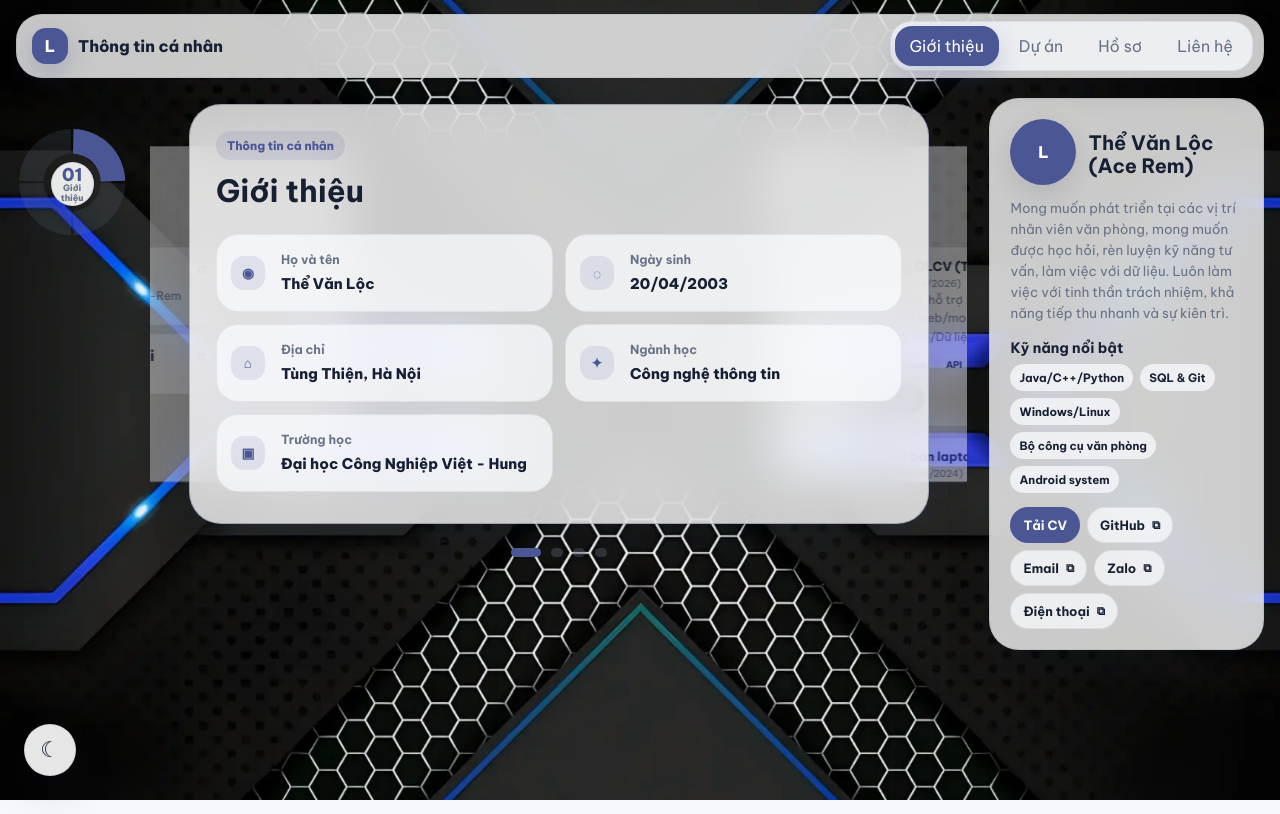
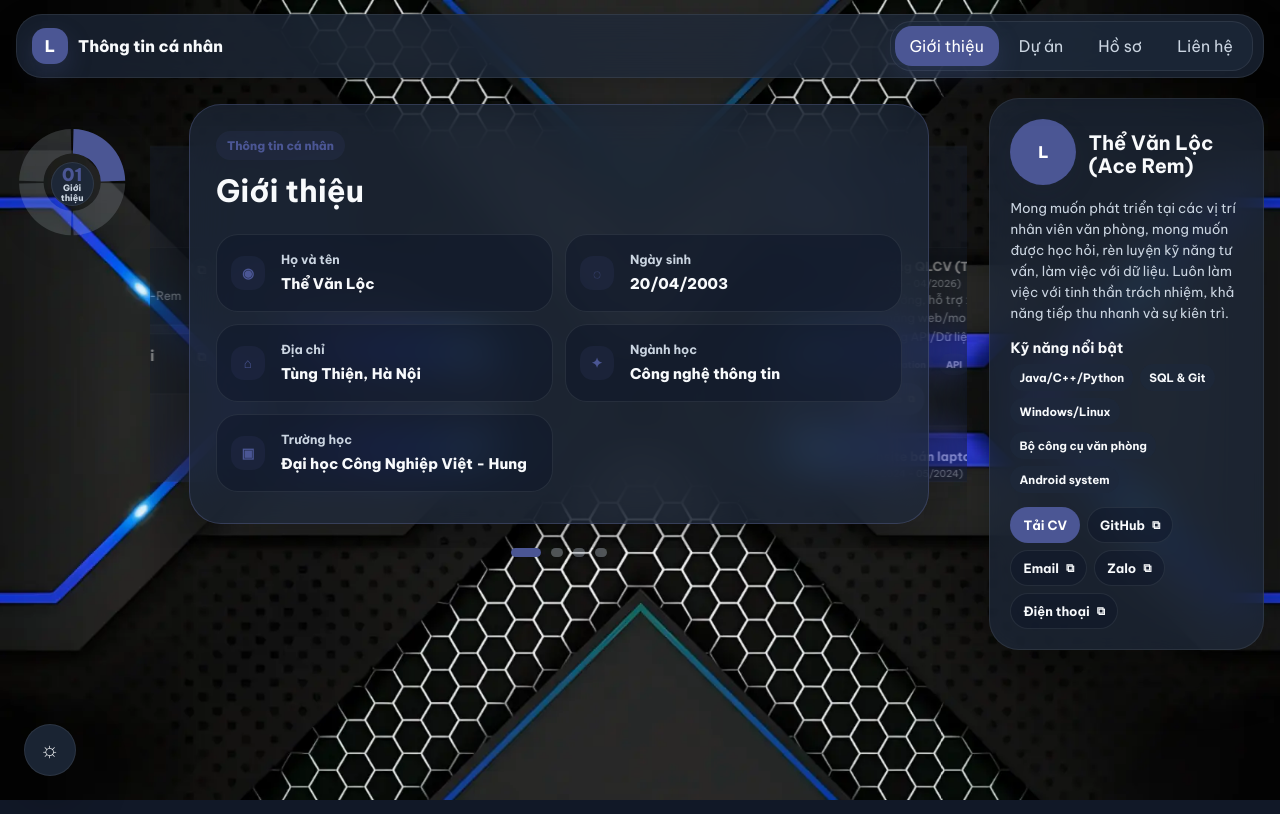
Before and after one commit to Ace-Rem/profile_web, a plain HTML site: page index.html in a window 1280 px wide. Drawn offline with Linux system fonts and the light colour scheme.

Commit message:
Cập nhật giao diện

```diff
--- a/script.js
+++ b/script.js
@@ -256,6 +256,12 @@ function renderPages() {
   track.innerHTML = html;
 }
 
+function renderBackgrounds() {
+  themeBackground.innerHTML = portfolioData.pages.map((page, index) =>
+    `<div class="bg-layer" data-index="${index}" style="background-image: url('${page.bgImage}')"></div>`
+  ).join("");
+}
+
 // ==========================================
 // 4. CORE LOGIC & SỰ KIỆN CẢI TIẾN
 // ==========================================
@@ -305,8 +311,9 @@ function setActivePage(index) {
   circleIndex.textContent = String(activeIndex + 1).padStart(2, "0");
   circleLabel.textContent = activePage.title;
 
-  // Cập nhật ảnh nền tùy chỉnh
-  themeBackground.style.backgroundImage = `url('${activePage.bgImage}')`;
+  document.querySelectorAll(".bg-layer").forEach((layer, idx) => {
+    layer.style.opacity = idx === activeIndex ? "1" : "0";
+  });
 
   document.querySelectorAll(".menu-button").forEach((btn, idx) => btn.classList.toggle("active", idx === activeIndex));
   document.querySelectorAll(".indicator-dot").forEach((dot, idx) => dot.classList.toggle("active", idx === activeIndex));
@@ -405,7 +412,8 @@ renderMenu();
 renderPages();
 renderIndicators();
 renderCircle();
-setTheme(localStorage.getItem("portfolio-theme") || "light");
+renderBackgrounds();
+setTheme(localStorage.getItem("portfolio-theme") || "dark");
 updateLayoutMetrics();
 setActivePage(0);
 
--- a/style.css
+++ b/style.css
@@ -1,7 +1,7 @@
 :root {
   --active-color: #2f7df6;
   --page-bg: #f5f8fc;
-  --page-bgn: #0a0d10c;
+  --page-bgn: #17203300;
   --text: #172033;
   --muted: #697386;
   --soft: rgba(244, 247, 251, 0.82);
@@ -63,27 +63,41 @@ button {
 
 .theme-background {
   position: fixed;
-  inset: 0;
+  top: 0;
+  left: 0;
+  width: 100vw;
+  height: 100lvh;
   z-index: -3;
-
-  /* Lấp đầy màn hình, không bóp méo, nhưng sẽ cắt xén rìa nếu sai tỷ lệ */
-  background-size: cover;
-
-  /* Căn giữa bức ảnh để khi cắt xén, phần trung tâm vẫn được giữ lại */
-  background-position: center center;
-
-  background-repeat: no-repeat;
-  transition: background-image 0.6s ease-in-out, background-color var(--transition);
+  background-color: #0B0909;
 }
 
-/* Thêm lớp phủ (overlay) nhẹ để ảnh nền thiên nhiên không làm chìm chữ */
+.bg-layer {
+  position: absolute;
+  inset: 0;
+  background-size: cover;
+  background-position: center;
+  background-repeat: no-repeat;
+  opacity: 0;
+  z-index: 0;
+  transition: opacity 0.5s ease-in-out;
+  will-change: opacity;
+}
+
+.theme-background::after {
+  content: "";
+  position: absolute;
+  inset: 0;
+  background: var(--page-bgn);
+  z-index: 1;
+  transition: background-color var(--transition);
+}
+
 .theme-background::before {
   content: "";
   position: absolute;
   inset: 0;
   background: var(--page-bgn);
-  /* Hạ số này xuống. Ví dụ: 0.3 hoặc 0.4 để ảnh nền hiện rõ hơn */
-  opacity: 0.4;
+  opacity: 0;
   transition: background-color var(--transition);
 }
 
@@ -266,7 +280,7 @@ button {
   border-radius: 32px;
   background: var(--surface);
   box-shadow: var(--soft-shadow);
-  transform: translateX(calc(-50% + var(--offset) * 68%)) scale(var(--scale));
+  transform: translate3d(calc(-50% + var(--offset) * 68%), 0, 0) scale(var(--scale));
   opacity: var(--opacity);
   z-index: var(--z-index);
   pointer-events: var(--pointer-events);
@@ -389,6 +403,7 @@ button {
   background: var(--active-color);
   box-shadow: 0 12px 24px color-mix(in srgb, var(--active-color) 22%, transparent);
   transition: transform var(--transition), background-color var(--transition), box-shadow var(--transition);
+  will-change: transform, opacity;
 }
 
 .primary-button {
```
